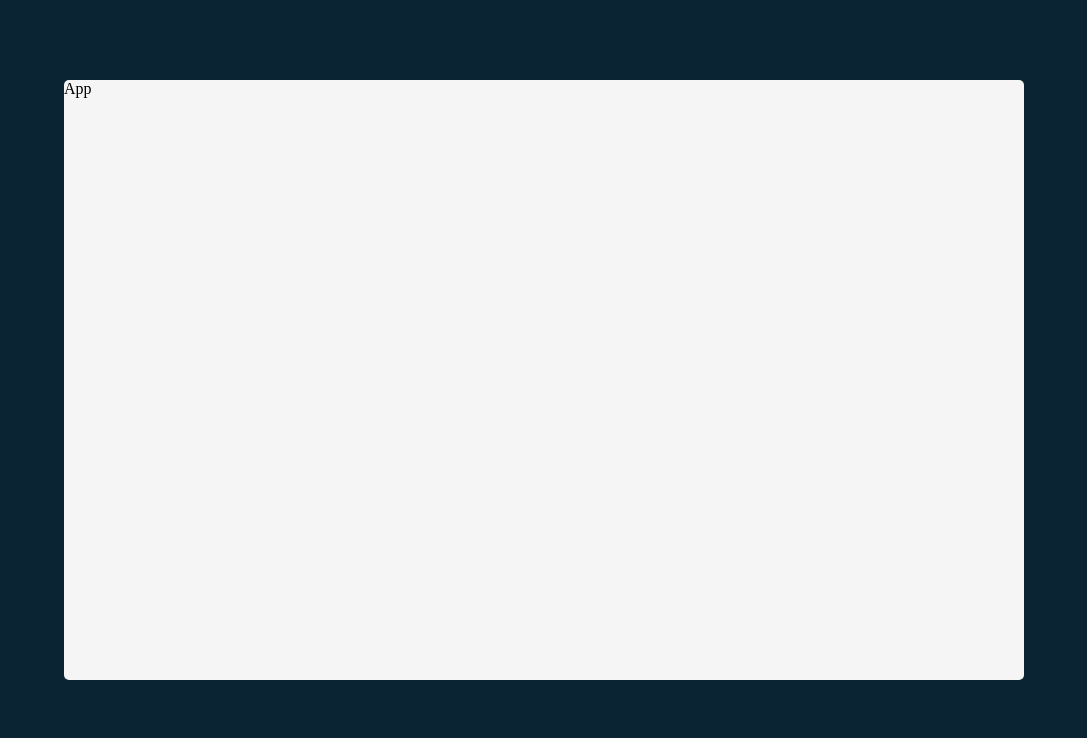
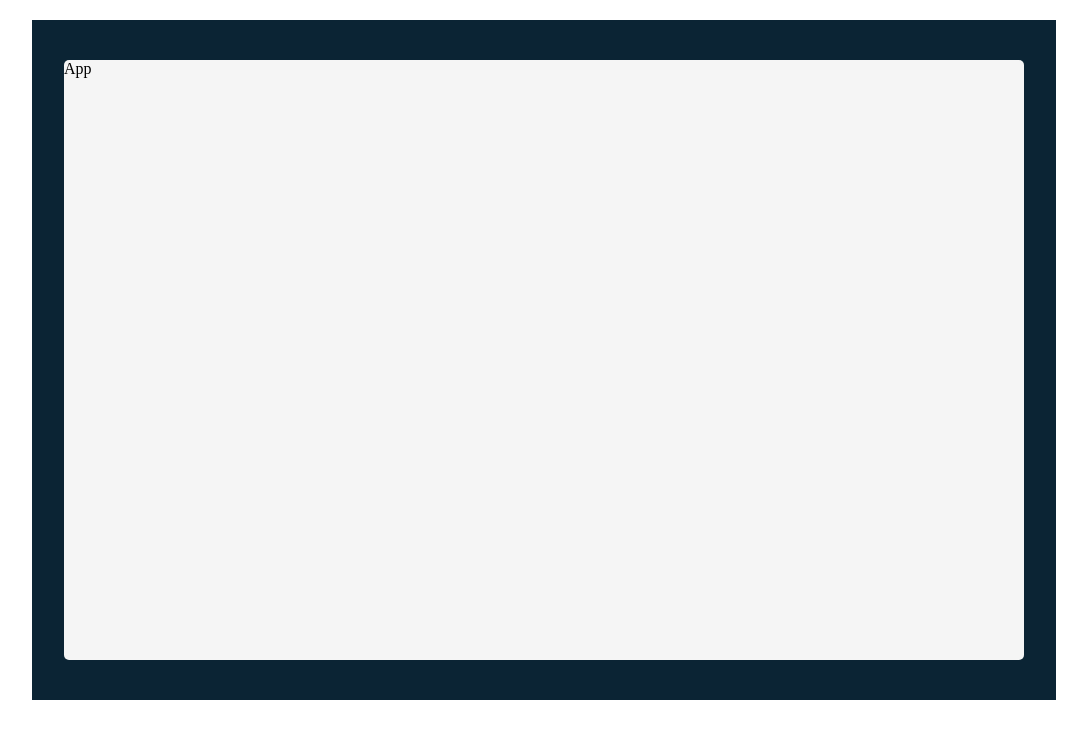
Before and after one commit to J-David-Baxter/tenzies, a React (Create React App) app: page / in a window 1280 px wide. Shown: the top 738 px of the page, without its empty margins (96-1183 px from the left). Built offline with nearby package versions, Linux system fonts and the light colour scheme.

Commit message:
Adjust page style

```diff
--- a/src/style.css
+++ b/src/style.css
@@ -5,14 +5,17 @@
 body {
     margin: 0;
     padding: 20px;
-    background-color: #0B2434;
+    background-color: white
 }
 
 .App {
     display: flex;
     align-items: center;
     justify-content: center;
-    height: 90vh;
+    height: 85vh;
+    width: 80vw;
+    margin: 0 auto;
+    background-color: #0B2434;
 }
 
 main {
@@ -21,4 +24,5 @@ main {
     width: 75vw;
     max-width: 75vw;
     border-radius: 5px;
+
 }
```
